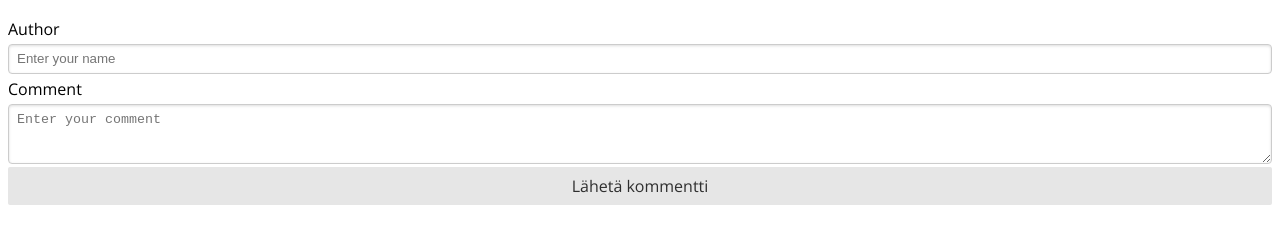
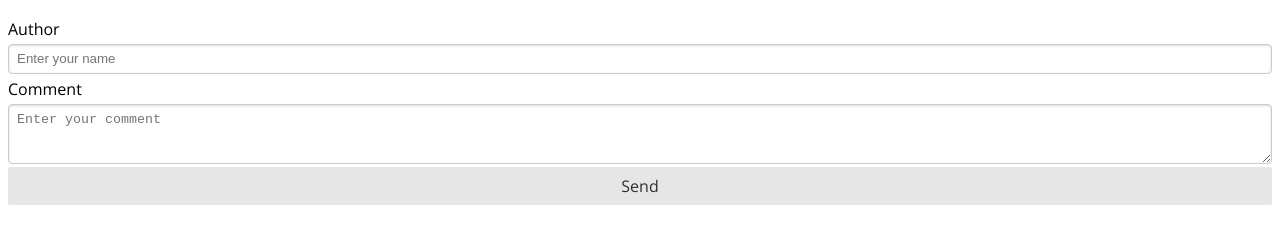
Before and after one commit to theikkila/comments, a website: page templates/form.html in a window 1280 px wide. Drawn offline with nearby package versions, Linux system fonts and the light colour scheme.

Commit message:
Translated back to english

```diff
--- a/templates/form.html
+++ b/templates/form.html
@@ -38,7 +38,7 @@ form{
 
 			<label for="content">Comment</label>
 			<textarea id="comment-field" name="content" placeholder="Enter your comment"></textarea>
-			<button type="submit" class="pure-button">Lähetä kommentti</button>
+			<button type="submit" class="pure-button">Send</button>
 	</fieldset>
 </form>
 
```
